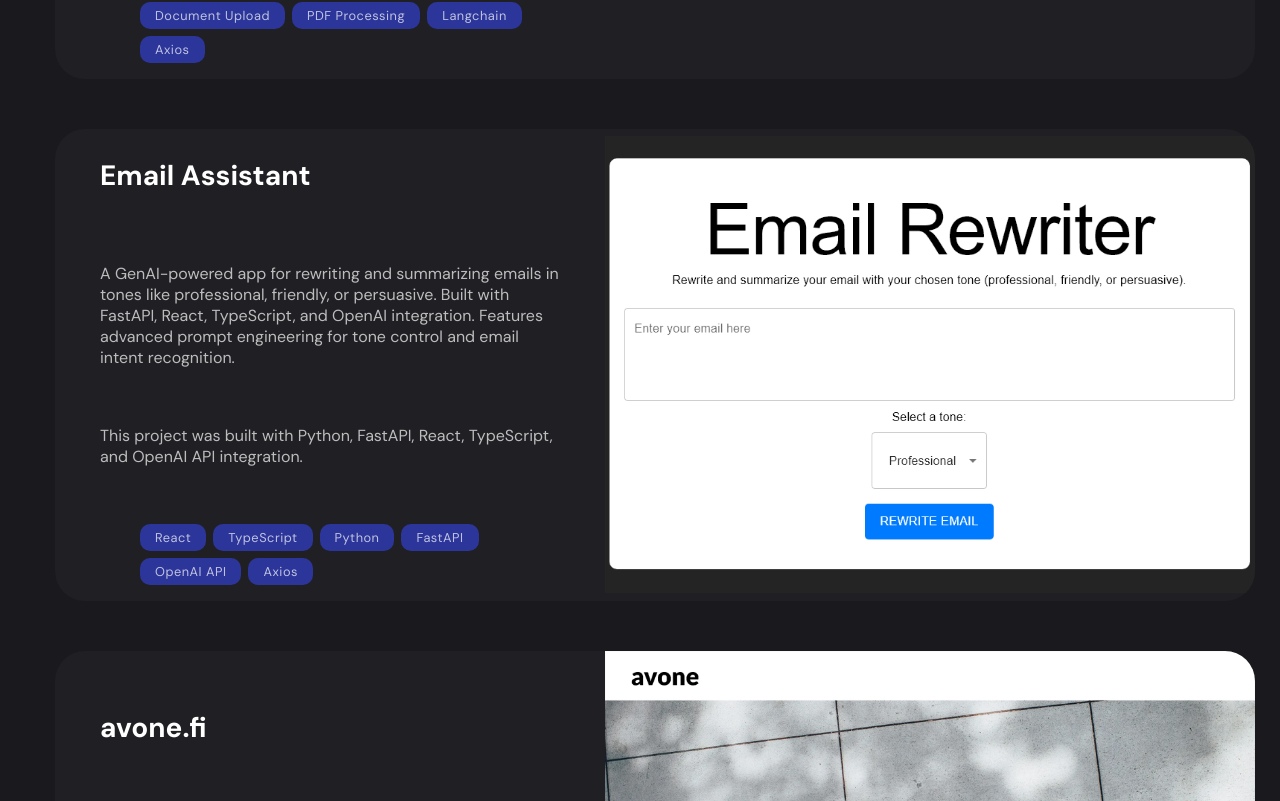
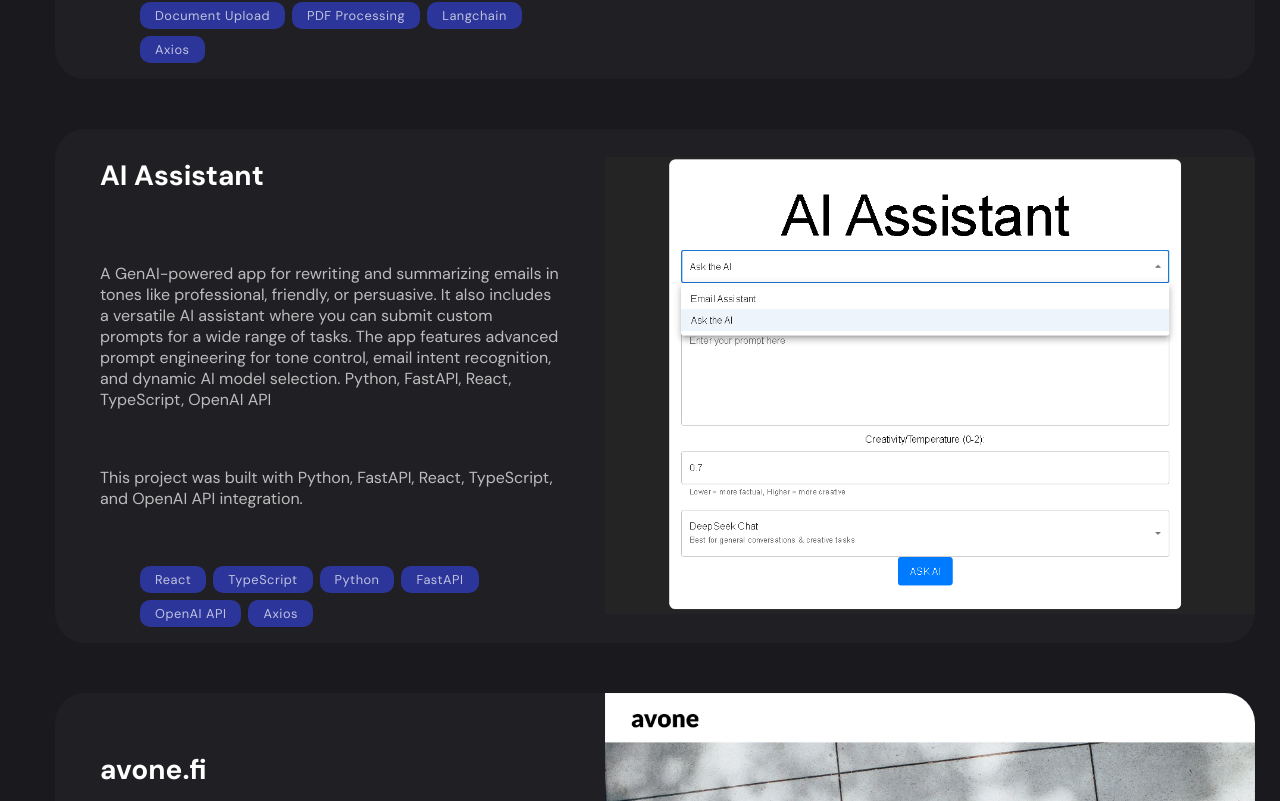
Before and after one commit to SebuBergman/Portfolio_WebApp, a React (Vite) app: page / in a window 1280 px wide. Shown: the part 4259-5060 px from the top of the page. Built offline with nearby package versions, Linux system fonts and the light colour scheme.

Commit message:
feat: new data for my projects page

```diff
--- a/src/components/contact/index.jsx
+++ b/src/components/contact/index.jsx
@@ -99,7 +99,8 @@ const Contact = ({ variants }) => {
         ref={ref}
       >
         <motion.h6 variants={variants}>
-          Sebastian Bergman - Web developer focused on Full-stack development
+          Sebastian Bergman - Software developer focused on Full-stack
+          development
         </motion.h6>
         <motion.p variants={variants}>
           Hi! I’m Sebastian Bergman, a developer with a Bachelor's degree in
--- a/src/components/projects/data.js
+++ b/src/components/projects/data.js
@@ -61,19 +61,19 @@ const projectsData = [
   },
   {
     id: 3,
-    title: "Email Assistant",
-    img: "/email_assistant.webp",
+    title: "AI Assistant",
+    img: "/AI_assistant.webp",
     alt: "screenshot of The email assistant application",
-    desc: "A GenAI-powered app for rewriting and summarizing emails in tones like professional, friendly, or persuasive. Built with FastAPI, React, TypeScript, and OpenAI integration. Features advanced prompt engineering for tone control and email intent recognition.",
+    desc: "A GenAI-powered app for rewriting and summarizing emails in tones like professional, friendly, or persuasive. It also includes a versatile AI assistant where you can submit custom prompts for a wide range of tasks. The app features advanced prompt engineering for tone control, email intent recognition, and dynamic AI model selection. Python, FastAPI, React, TypeScript, OpenAI API",
     aboutProject:
       "This project was built with Python, FastAPI, React, TypeScript, and OpenAI API integration.",
     tags: ["React", "TypeScript", "Python", "FastAPI", "OpenAI API", "Axios"],
-    linktosite: "",
+    linktosite: "https://github.com/SebuBergman/AI_assistant_frontend",
     youtubeID: "",
     aboutModal:
-      "This GenAI-powered app rewrites and summarizes emails in user-selected tones such as professional, friendly, and persuasive. Built with FastAPI, React, TypeScript, and OpenAI integration, it features advanced prompt engineering to ensure precise tone control and intent recognition. A seamless, productivity-enhancing tool for email communication.",
+      "This GenAI-powered app rewrites and summarizes emails in user-selected tones (professional, friendly, persuasive) and includes an AI assistant for custom prompts—leveraging multiple AI models for broader tasks. Built with FastAPI, React, TypeScript, and OpenAI, it uses advanced prompt engineering for tone control, email intent recognition, and dynamic model adaptation. A seamless all-in-one tool to supercharge productivity.",
     modalLink: "Visit Github",
-    imageSize: "80%",
+    imageSize: "85%",
   },
   {
     id: 4,
```
Also changed, not shown: public/AI_assistant.webp (added).
